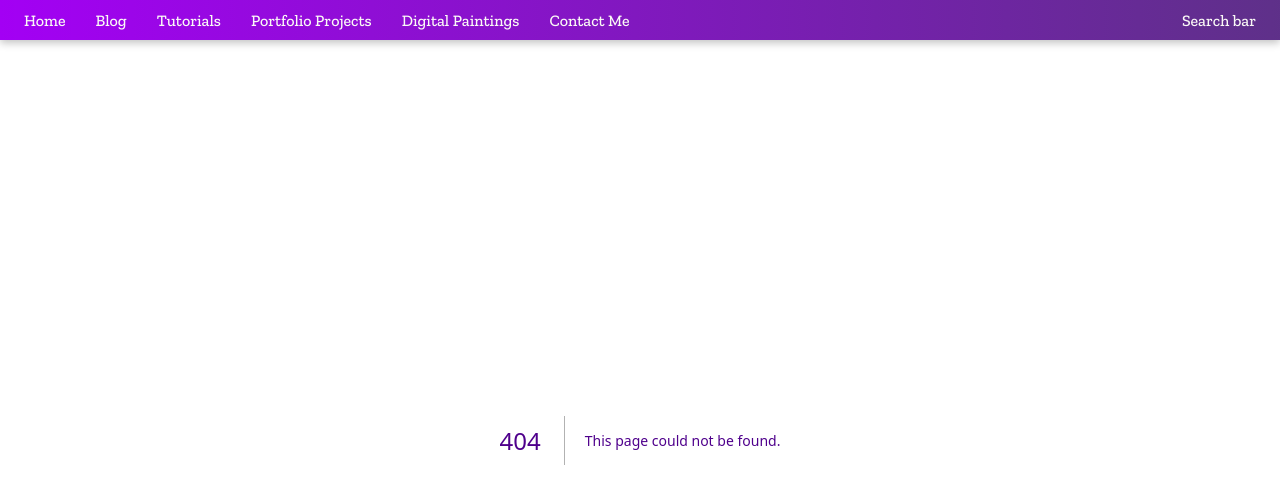
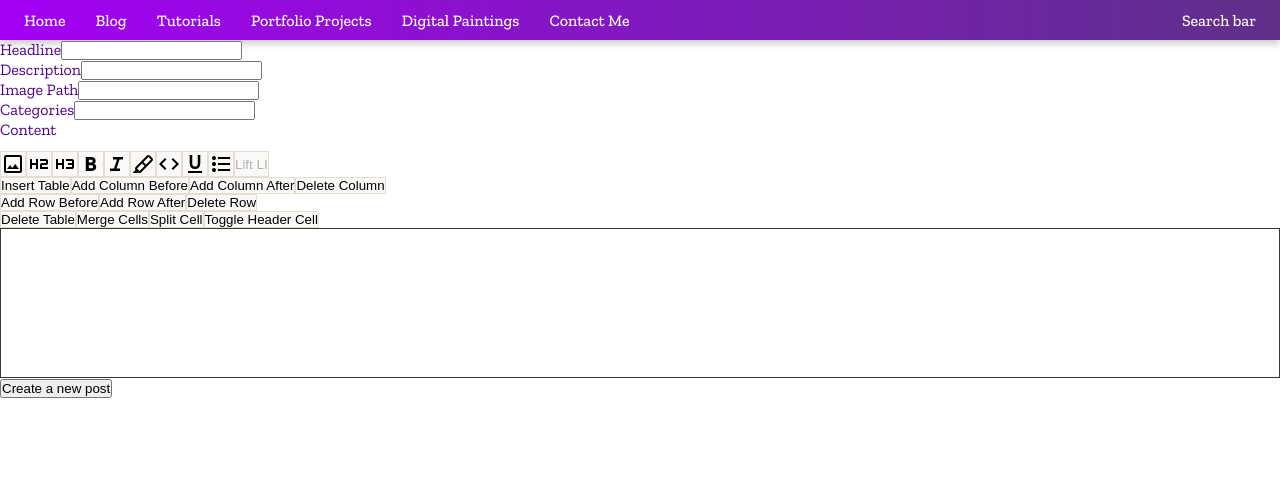
Before and after one commit to alongold91/alons-website, a Next.js app: page /admin/new-post in a window 1280 px wide. Before the commit this address had no page. Shown: the top 504 px of the page. Built offline with nearby package versions, Linux system fonts and the light colour scheme.

Commit message:
connect form to backend

```diff
--- /dev/null
+++ b/app/admin/new-post/page.tsx
@@ -0,0 +1,9 @@
+import NewBlogForm from '@/app/components/blog/NewBlogForm/NewBlogForm';
+
+const page = () => {
+  return (
+    <NewBlogForm />
+  );
+};
+
+export default page;
--- /dev/null
+++ b/app/components/blog/NewBlogForm/NewBlogForm.tsx
@@ -0,0 +1,44 @@
+'use client';
+import { createNewPost } from '@/app/lib/actions';
+import React, { useState } from 'react';
+import TextEditor from '../text-editor/TextEditor';
+
+const NewBlogForm = () => {
+  const [editorText, setEditorText] = useState<string>('');
+
+  const setContent = (text: string) => setEditorText(text);
+
+  const handleCreateNewPost = (formData: FormData) => {
+    const categories = (formData.get('categories') as string).replace(/\s/g, "").split(',');
+    const formDataProperties = {
+      headline: formData.get('headline') as string || '',
+      description: formData.get('description') as string,
+      imagePath: formData.get('image_path') as string,
+      categories,
+      content: editorText
+    }
+    createNewPost(formDataProperties)
+  }
+
+  return (
+    <form action={handleCreateNewPost}>
+      <label htmlFor='headline'>Headline</label>
+      <input type='text' name='description' />
+      <br />
+      <label htmlFor='description'>Description</label>
+      <input type='text' name='headline' />
+      <br />
+      <label htmlFor='image_path'>Image Path</label>
+      <input type='text' name='image_path' />
+      <br />
+      <label htmlFor='categories'>Categories</label>
+      <input type='text' name='categories' />
+      <br />
+      <label htmlFor='content'>Content</label>
+      <TextEditor name='content' onChange={setContent} />
+      <button type='submit'>Create a new post</button>
+    </form>
+  );
+};
+
+export default NewBlogForm;
--- a/app/components/blog/text-editor/TextEditor.tsx
+++ b/app/components/blog/text-editor/TextEditor.tsx
@@ -23,7 +23,12 @@ import { useCallback } from 'react';
 import IconToggler from '../../buttons/IconToggler';
 import style from './TextEditor.module.css';
 
-const Tiptap = () => {
+interface TextEditorProps {
+  name: string;
+  onChange: (text: string) => void;
+}
+
+const TextEditor = ({name, onChange}: TextEditorProps) => {
   const editor = useEditor({
     editorProps: {
       attributes: {
@@ -52,7 +57,11 @@ const Tiptap = () => {
       TableRow,
       TableHeader,
       TableCell
-    ]
+    ],
+    onUpdate: ({ editor }) => {
+      const html = editor.getHTML();
+      onChange(html);
+    },
     // onUpdate: (e) => console.log(editor?.getJSON())
   });
 
@@ -206,9 +215,9 @@ const Tiptap = () => {
         </IconToggler>
       </div>
 
-      <EditorContent editor={editor} />
+      <EditorContent name={name} editor={editor} />
     </div>
   );
 };
 
-export default Tiptap;
+export default TextEditor;
--- a/app/components/buttons/IconToggler.tsx
+++ b/app/components/buttons/IconToggler.tsx
@@ -1,4 +1,3 @@
-'use-client';
 import { clsx } from 'clsx';
 import React from 'react';
 import style from './buttons.module.css';
--- /dev/null
+++ b/app/lib/actions.ts
@@ -0,0 +1,16 @@
+'use server';
+
+import { Post } from "./definitions";
+
+export interface createNewPostData {
+  headline: Post['headline'],
+  description: Post['description'],
+  imagePath: Post['imagePath'],
+  categories: Post['categories'],
+  content: Post['content']
+}
+
+export async function createNewPost(newPostData: createNewPostData ) {
+
+      console.log(newPostData);
+}
--- a/app/lib/data.ts
+++ b/app/lib/data.ts
@@ -1,10 +1,8 @@
 import { sql } from '@vercel/postgres';
 import { Comment, Post } from './definitions';
-import { unstable_noStore as noStore } from 'next/cache';
 import { FetchCommentsResult, FetchPostsResult } from './results';
 
 export const fetchPosts = async () => {
-  noStore();
   try {
     const data = await sql<FetchPostsResult>`SELECT * FROM posts`;
     const posts: Post[] = data.rows.map((post) => ({
@@ -26,7 +24,6 @@ export const fetchPosts = async () => {
 };
 
 export const fetchComments = async () => {
-  noStore();
   try {
     const data = await sql<FetchCommentsResult>`SELECT * FROM comments`;
     const comments: Comment[] = data.rows.map((comment) => ({
--- a/app/lib/definitions.ts
+++ b/app/lib/definitions.ts
@@ -3,7 +3,7 @@ export interface Post {
     headline: string;
     description: string | null;
     content: string;
-    imagePath: string;
+    imagePath?: string;
     categories: string[];
     publishmentDate: number;
     lastEdited: number | null;
--- a/app/lib/results.ts
+++ b/app/lib/results.ts
@@ -3,7 +3,7 @@ export interface FetchPostsResult {
   headline: string;
   description: string | null;
   content: string;
-  image_path: string;
+  image_path?: string;
   categories: string[];
   publishment_date: string;
   last_edited: string | null;
```
Also changed, not shown: app/admin/new-blog/page.tsx (deleted, +0 -14 lines).
